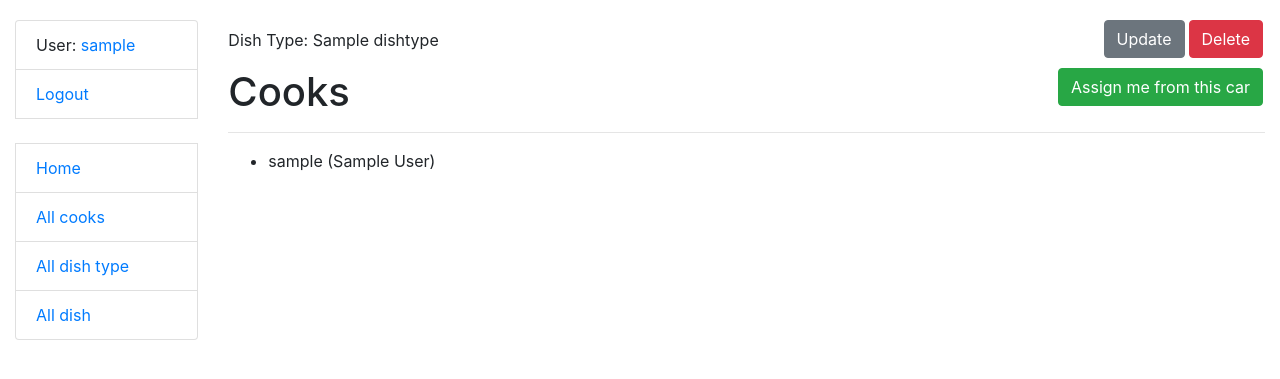
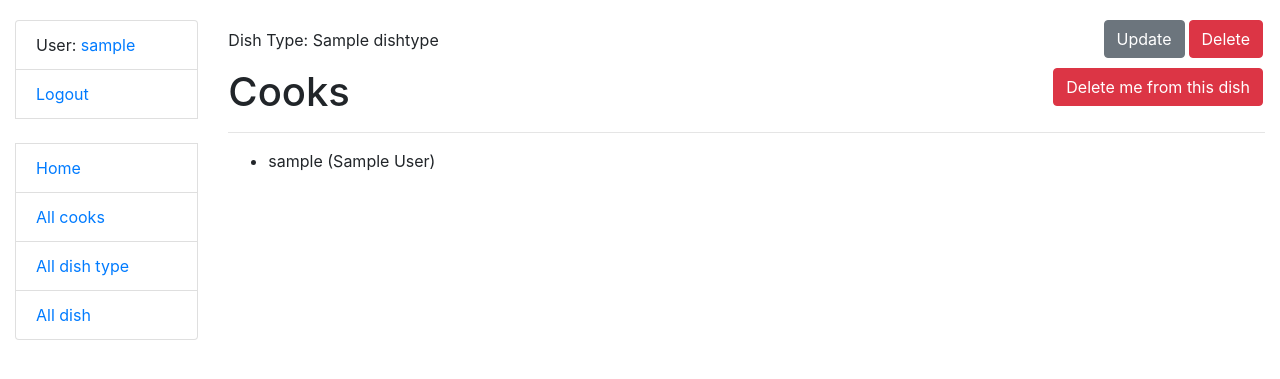
Before and after one commit to PVS1905/restaurant-kitchen-service, a Django app: page /dishes/1/ in a window 1280 px wide. Shown: the top 379 px of the page. Run offline with Django 4.2, Linux system fonts and the light colour scheme; a user stored in the database is signed in; tables that the repository leaves empty hold one stand-in row (values such as "Sample post").

Commit message:
Implemented 'Assign me to this dish' functionality and pagination

```diff
--- a/templates/base.html
+++ b/templates/base.html
@@ -28,6 +28,10 @@
 
       {% block content %}{% endblock %}
 
+      {% block pagination %}
+        {% include "includes/pagination.html" %}
+      {% endblock %}
+
     </div>
   </div>
 </div>
--- a/templates/kitchen/dish_detail.html
+++ b/templates/kitchen/dish_detail.html
@@ -14,13 +14,13 @@
   <p>Dish Type: {{ dish.dish_type.name }}</p>
   <h1>
     Cooks
-    {% if cook in user.cooks.all %}
+    {% if user in dish.cooks.all %}
       <a href="{% url 'kitchen:toggle-dish-assign' pk=dish.id %}" class="btn btn-danger link-to-page">
-        Delete me from this car
+        Delete me from this dish
       </a>
     {% else %}
       <a href="{% url 'kitchen:toggle-dish-assign' pk=dish.id %}" class="btn btn-success link-to-page">
-        Assign me from this car
+        Assign me from this dish
       </a>
     {% endif %}
 
```
